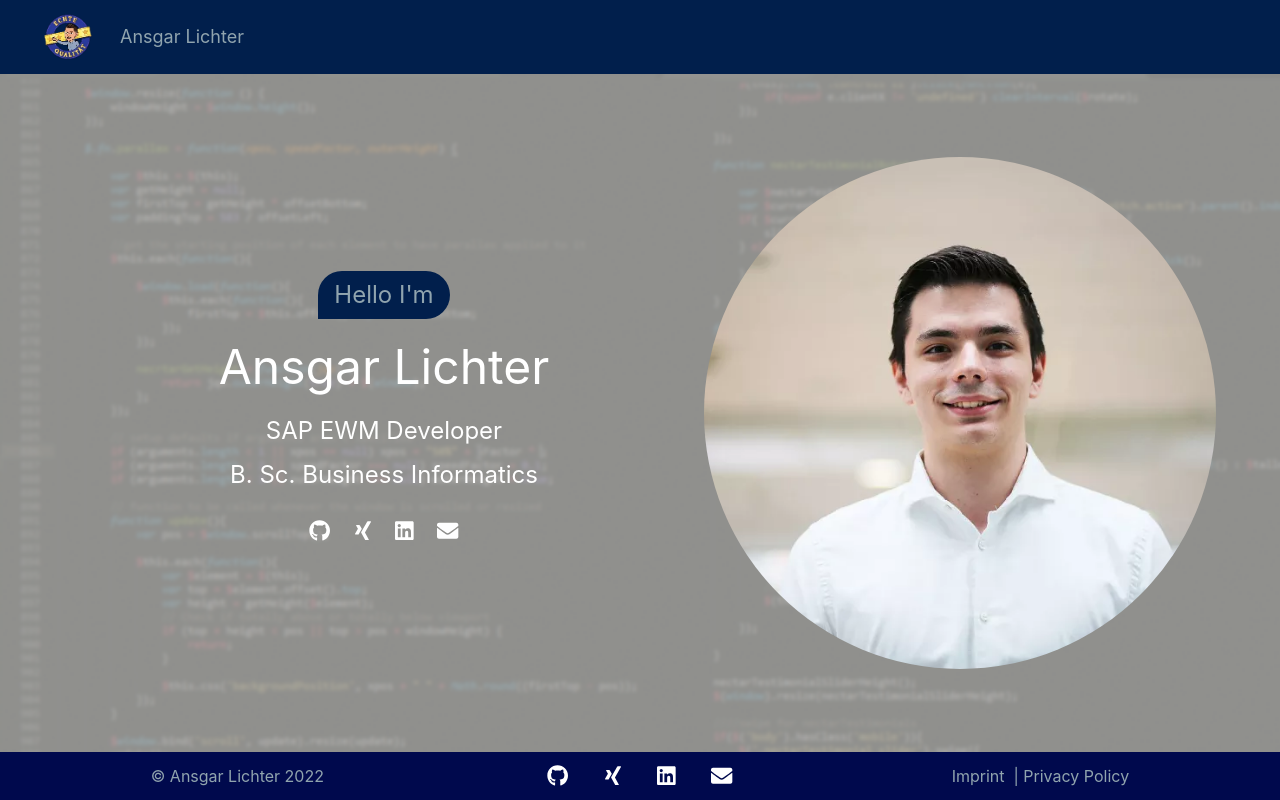
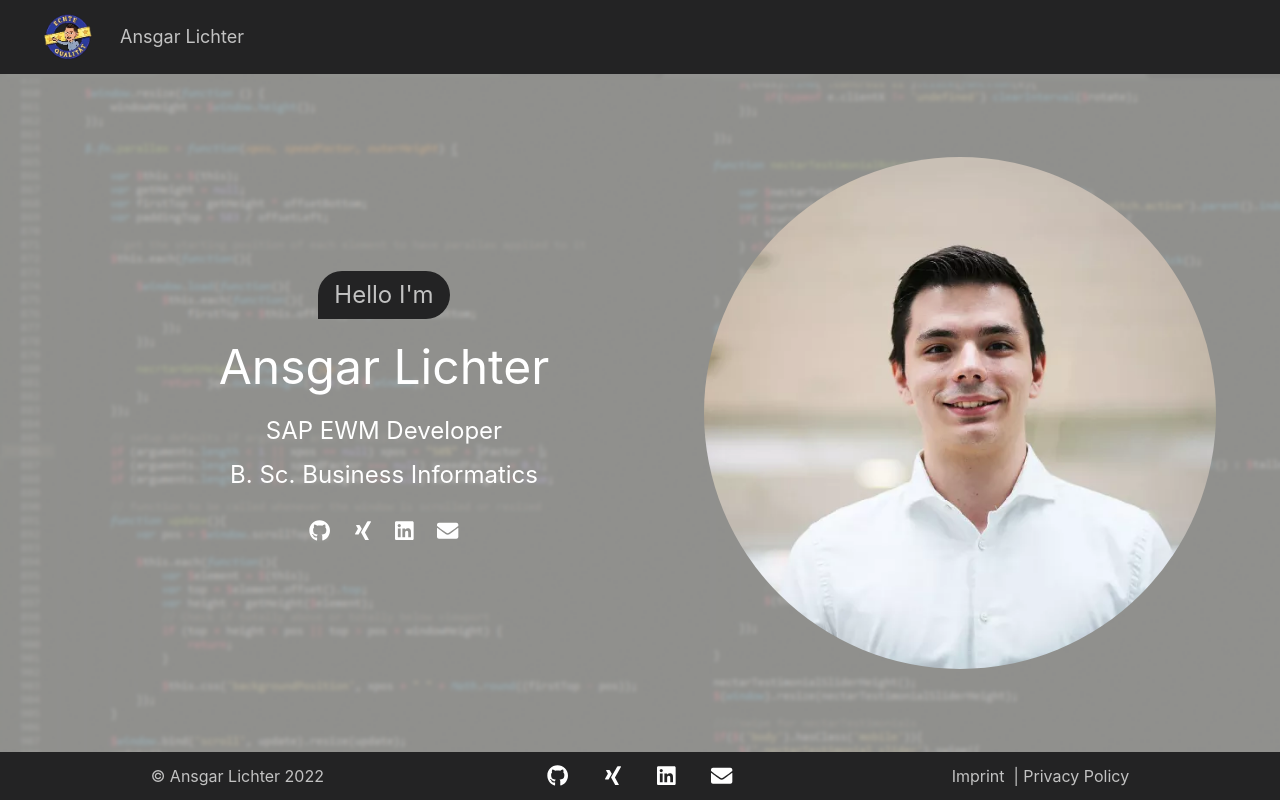
Before and after one commit to AnsgarLichter/homepage, a Vue app: page / in a window 1280 px wide. Built offline with nearby package versions, Linux system fonts and the light colour scheme.

Commit message:
[IMPROVEMENT] colors

```diff
--- a/src/App.vue
+++ b/src/App.vue
@@ -33,13 +33,13 @@ import Expieriences from "@/views/Experiences.vue";
 
 <style>
 :root {
-  --primary-color: #00094d;
-  --primary-color-light: #011f4c;
-  --primary-color-dark: #000026;
-  --secondary-color: #90a4ae;
-  --secondary-color-light: #c1d5e0;
-  --secondary-color-dark: #62757f;
-  --accent-color: #88ffff;
+  --primary-color: #000000;
+  --primary-color-light: #232324;
+  --primary-color-dark: #434445;
+  --secondary-color: #c2c2c2;
+  --secondary-color-light: #ffffff;
+  --secondary-color-dark: #b8c8d9;
+  --accent-color: #007fad;
 
   /* --text-and-icons: #ffffff;
   --primary-text: #ccd6f6;
--- a/src/components/Card.vue
+++ b/src/components/Card.vue
@@ -24,7 +24,7 @@
           <font-awesome-icon
             class="h-4 justify-self-center"
             :icon="['fas', 'calendar']"
-            color="#88ffff"
+            color="#007fad"
           />
           <div class="text-base text-grey-dark text-secondary col-span-9">
             {{ yearStart }} - {{ yearEnd }}
@@ -32,7 +32,7 @@
           <font-awesome-icon
             class="h-4 justify-self-center"
             :icon="['fas', 'university']"
-            color="#88ffff"
+            color="#007fad"
           />
           <div class="text-grey-darker text-base text-secondary col-span-9">
             {{ organisation }}
@@ -41,7 +41,7 @@
           <font-awesome-icon
             class="h-4 justify-self-center"
             :icon="['fas', 'map-marker-alt']"
-            color="#88ffff"
+            color="#007fad"
           />
           <div class="text-secondary text-base col-span-9">
             {{ location }}
--- a/src/components/Footer.vue
+++ b/src/components/Footer.vue
@@ -1,5 +1,5 @@
 <template>
-  <div class="bg-primaryLightDark h-12 fixed inset-x-0 bottom-0">
+  <div class="bg-primaryLight h-12 fixed inset-x-0 bottom-0">
     <div class="flex flex-row h-full">
       <div
         class="flex flex-col justify-center items-center w-1/2 sm:w-1/3 text-secondary"
--- a/src/scrollbar.css
+++ b/src/scrollbar.css
@@ -1,7 +1,7 @@
 /* Scrollbar styling */
 html {
-  --scrollbarBackground: #00094d;
-  --thumbBackground: #90a4ae;
+  --scrollbarBackground: #232324;
+  --thumbBackground: #007fad;
 }
 
 .a-scroll-container::-webkit-scrollbar {
--- a/src/views/About.vue
+++ b/src/views/About.vue
@@ -51,7 +51,7 @@
               <font-awesome-icon
                 class="fa-lg"
                 :icon="['fas', 'download']"
-                color="#88ffff"
+                color="#007fad"
               />
               <div class="ml-2 text-accent">Download CV</div>
             </button>
--- a/src/views/Projects.vue
+++ b/src/views/Projects.vue
@@ -54,7 +54,7 @@
               <font-awesome-icon
                 class="fa-lg"
                 :icon="['fab', 'google-play']"
-                color="#88ffff"
+                color="#007fad"
               />
             </a>
             <a
@@ -68,7 +68,7 @@
               <font-awesome-icon
                 class="fa-lg"
                 :icon="['fab', 'github']"
-                color="#88ffff"
+                color="#007fad"
               />
             </a>
             <a
@@ -82,7 +82,7 @@
               <font-awesome-icon
                 class="fa-lg"
                 :icon="['fas', 'external-link-alt']"
-                color="#88ffff"
+                color="#007fad"
               />
             </a>
           </div>
@@ -102,7 +102,7 @@
           <font-awesome-icon
             class="text-5xl mr-auto"
             :icon="['far', 'folder']"
-            color="#88ffff"
+            color="#007fad"
           />
           <a
             v-if="project.links.googlePlay"
@@ -115,7 +115,7 @@
             <font-awesome-icon
               class="fa-lg"
               :icon="['fab', 'google-play']"
-              color="#88ffff"
+              color="#007fad"
             />
           </a>
           <a
@@ -126,7 +126,7 @@
             rel="noopener noreferrer"
             aria-label="Link zum Github-Repository"
           >
-            <font-awesome-icon class="fa-lg" :icon="['fab', 'github']" color="#88ffff" />
+            <font-awesome-icon class="fa-lg" :icon="['fab', 'github']" color="#007fad" />
           </a>
           <a
             v-if="project.links.external"
```
